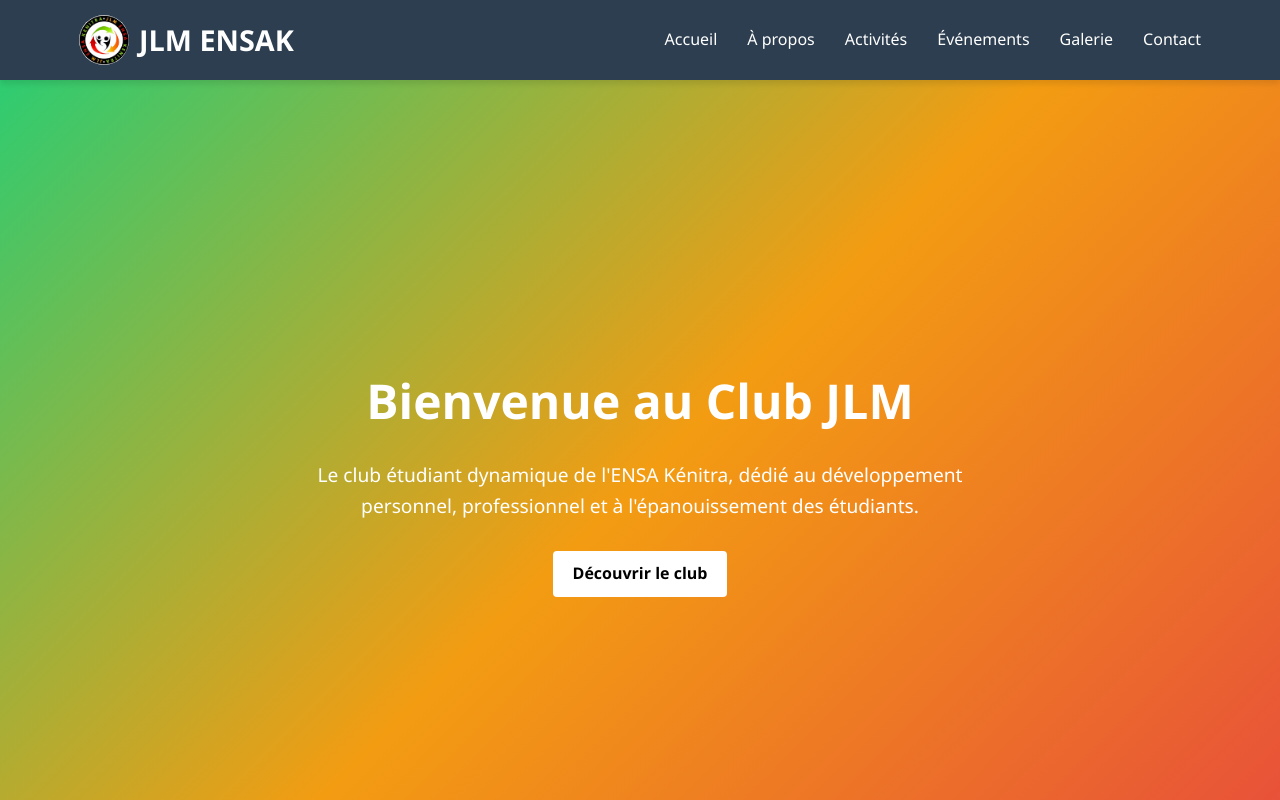
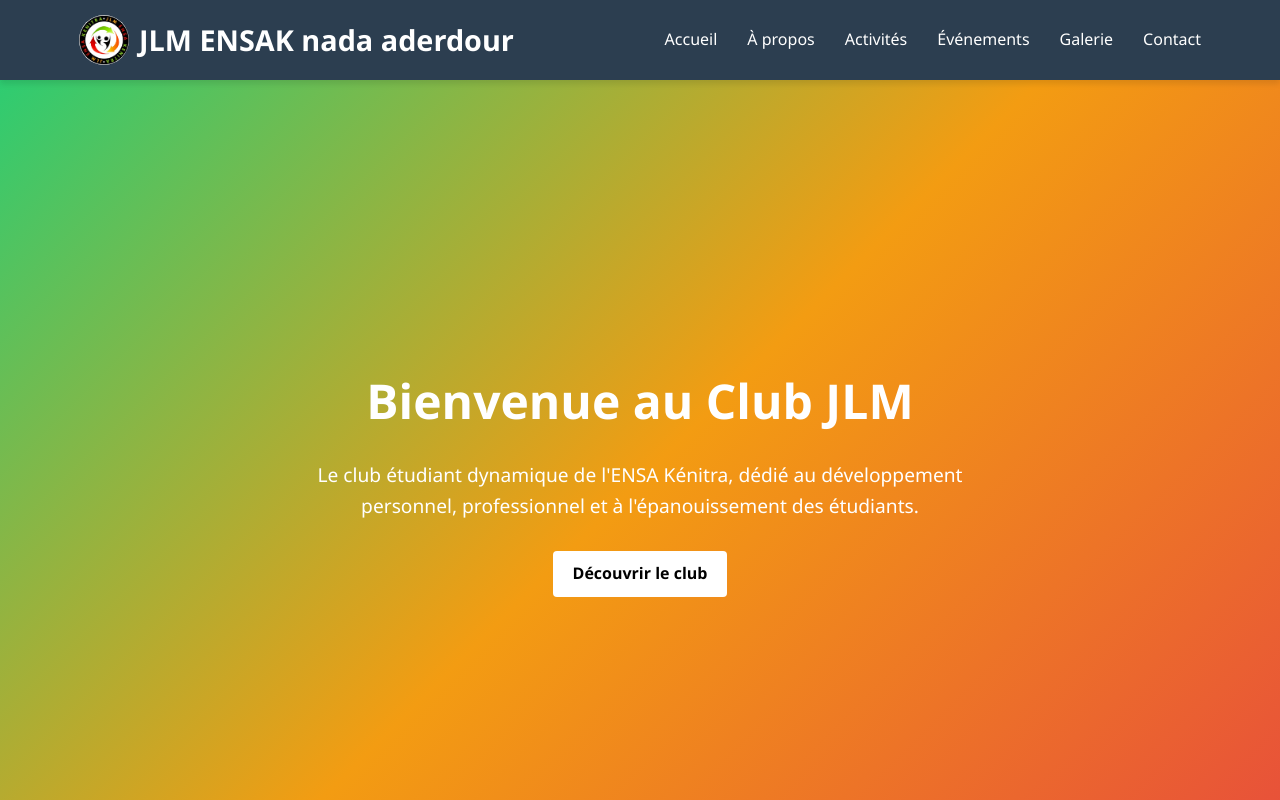
Before and after one commit to nada147/test2, a plain HTML site: page index.html in a window 1280 px wide. Shown: the top 800 px of the page. Drawn offline with Linux system fonts and the light colour scheme.

Commit message:
titre encore

```diff
--- a/index.html
+++ b/index.html
@@ -553,7 +553,7 @@
         <div class="container header-container">
             <div class="logo">
                 <div class="logo-img"><img src="image/logo2.png" alt="Logo JLM ENSAK" class="img"></div>
-                <h1>JLM ENSAK  </h1>
+                <h1>JLM ENSAK nada aderdour </h1>
             </div>
             <nav>
                 <div class="mobile-menu">☰</div>
```
